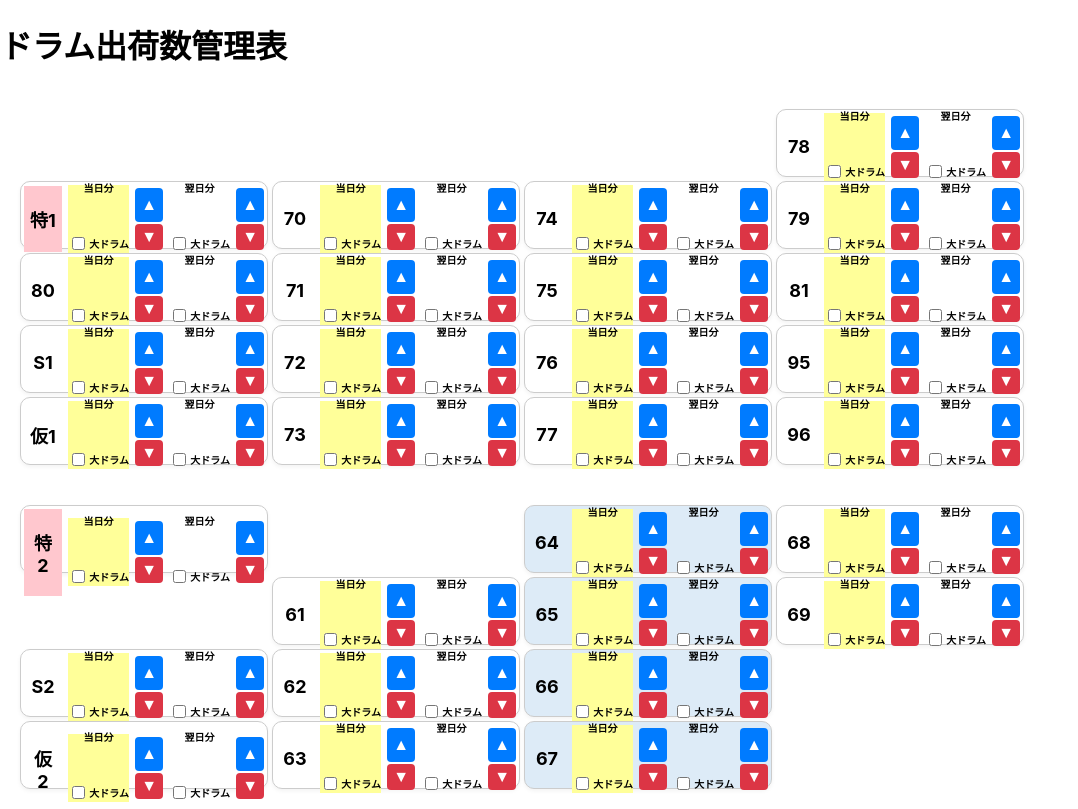
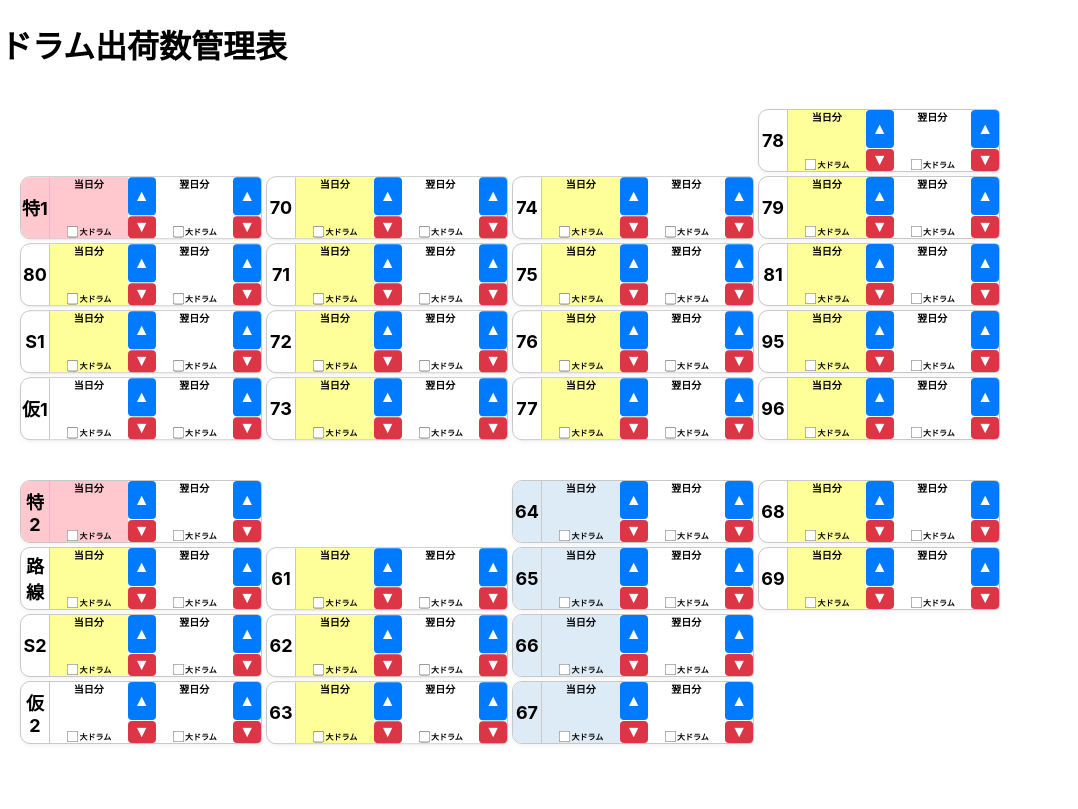
Before and after one commit to Rgtntppy/IBC, a React (Create React App) app: page /master in a window 1280 px wide. Shown: the whole page, without its empty margins (0-1078 px from the left). Built offline with nearby package versions, Linux system fonts and the light colour scheme; the HTML template or start-up script is replaced by a standard one.

Commit message:
レイアウト修正、路線便追加

```diff
--- a/src/components/master/BinBlock.tsx
+++ b/src/components/master/BinBlock.tsx
@@ -2,11 +2,11 @@ import { BinBlockProps } from "../../data/binBlockInterface";
 import { BinDayBlock } from "./BinDayBlock";
 
 export const BinBlock: React.FC<BinBlockProps> = ({ row, onChange, className }) => (
-    <div className={`binBlock ${row.highlight ? `highlight-${row.highlight}` : ''} ${className || ''}`}>
+    <div className="binBlock">
         <div className={`binName ${row.highlight ? `highlight-${row.highlight}` : ''}`}>{row.bin}</div>
         <BinDayBlock
             label="当日分"
-            className="todayCells"
+            className={`todayCells ${row.highlight ? `highlight-${row.highlight}` : ''}`}
             count={row.today}
             limit={row.limit}
             showCheckbox={true}
--- a/src/components/master/ShipmentDesign.scss
+++ b/src/components/master/ShipmentDesign.scss
@@ -1,4 +1,7 @@
 $binBlockHight: 60px;
+$border-color: 1px solid rgb(200, 200, 200);
+$block-radius: 10px;
+$button-radius: 4px;
 
 .binGrid {
     display: flex;
@@ -16,67 +19,78 @@ $binBlockHight: 60px;
         gap: 4px;
 
         &.column-lifted {
-            transform: translateY($binBlockHight*1.2);
+            transform: translateY($binBlockHight*1.12);
         }
 
         .binBlock {
             display: grid;
             grid-template-columns: auto 1fr auto 1fr auto;
-            gap: 6px;
+            gap: 0;
             align-items: center;
-            padding: 3px;
             background-color: #fff;
-            border: 1px solid #ccc;
-            border-radius: 10px;
+            border: $border-color;
+            border-radius:
+                $block-radius
+                $button-radius*1.2
+                $button-radius*1.2
+                $block-radius;
             box-shadow: 0 2px 4px rgba(0, 0, 0, 0.05);
             height: $binBlockHight;
             width: 240px;
-
-            &.spaced {
-                margin-top: $binBlockHight*1.2;
-            }
-
-            &.highlight-blue {
-                background-color: rgb(221, 235, 247);
-            }
+            padding-bottom: 1px;
 
             /* 左側: bin名 */
             .binName {
+                display: flex;
                 font-weight: bold;
                 font-size: 18px;
                 text-align: center;
-                padding: 20px 5px;
+                align-items: center;
+                justify-content: center;
+                height: 100%;
                 width: 28px;
+                border-radius: $block-radius/1.1 0 0 $block-radius/1.1;
+                border-right: $border-color;
 
                 &.highlight-red {
                     background-color: rgb(255, 199, 206);
+                }
+
+                &.highlight-blue {
+                    background-color: rgb(221, 235, 247);
                 }
             }
 
             .dayCells {
                 display: flex;
                 flex-direction: column;
+                justify-content: space-between;
                 align-items: center;
                 font-weight: bold;
+                height: 100%;
+                overflow: hidden;
+                box-sizing: border-box;
 
                 .label {
-                    margin-top: -5px;
+                    margin: -1px 0 0 0;
                     font-size: 10px;
                 }
 
                 .count {
-                    font-size: 24px;
-                    margin: 0;
+                    font-size: 30px;
                     min-height: 1rem;
+                    line-height: 1;
                 }
 
                 .checkboxLabel {
                     display: flex;
                     align-items: center;
-                    font-size: 10px;
+                    font-size: 8px;
+                    margin: 0;
 
                     input[type="checkbox"] {
-                        margin-right: 4px;
+                        transform: scale(0.9);
+                        margin: 0;
                     }
 
                     &:hover {
@@ -92,17 +106,30 @@ $binBlockHight: 60px;
             /* 今日の数量表示 */
             .todayCells {
                 background-color: rgb(255, 255, 153);
+
+                &.highlight-red {
+                    background-color: rgb(255, 199, 206);
+                }
+
+                &.highlight-blue {
+                    background-color: rgb(221, 235, 247);
+                }
+
+                &.highlight-white {
+                    background-color: #fff;
+                }
             }
 
             /* 明日の数量表示 */
             .nextDayCells {
+                background-color: #fff;
             }
 
             /* 上下のカウントボタン */
             .controlButtonCells {
                 display: flex;
                 flex-direction: column;
-                gap: 2px;
+                gap: 1px;
                 align-items: center;
             }
 
@@ -111,13 +138,13 @@ $binBlockHight: 60px;
                 font-size: 16px;
                 cursor: pointer;
                 border: none;
-                border-radius: 4px;
+                border-radius: $button-radius;
                 color: white;
                 transition: background-color 0.2s;
             }
 
             .countUpButton {
-                padding: 8px 6px;
+                padding: 10px 6px;
                 background-color: #007bff;
 
                 &:hover {
@@ -126,7 +153,7 @@ $binBlockHight: 60px;
             }
 
             .countDownButton {
-                padding: 4px 6px;
+                padding: 2px 6px;
                 background-color: #dc3545;
 
                 &:hover {
--- a/src/components/master/ShipmentTable.tsx
+++ b/src/components/master/ShipmentTable.tsx
@@ -17,16 +17,16 @@ const ShipmentTable: React.FC = () => {
   };
 
   const PMBin = [
-    [  1, 80,  3,  5],
+    [  1, 80,  3,  8],
     [ 70, 71, 72, 73],
     [ 74, 75, 76, 77],
     [ 78, 79, 81, 95, 96]
   ];
 
   const AMBin = [
-    [  2,  4, 6],
-    [  61,  62,  63],
-    [ 64,  65, 66, 67],
+    [  2,  5,  4, 9],
+    [ 61, 62, 63],
+    [ 64, 65, 66, 67],
     [ 68, 69]
   ]
 
@@ -69,7 +69,6 @@ const ShipmentTable: React.FC = () => {
               key={row.id}
               row={row}
               onChange={handleChange}
-              className={colIndex === 0 && rowIndex === 1 ? 'spaced' : ''}
             />
           ))}
         </div>
--- a/src/data/initialData.ts
+++ b/src/data/initialData.ts
@@ -4,16 +4,17 @@ export type ShipmentData = {
   today: number;
   tomorrow: number;
   limit: number;
-  highlight?: "red" | "blue";
+  highlight?: "red" | "blue" | "white";
 }
 
 export const initialData = [
     { id:  1, bin: "特1", today: 0, tomorrow: 0, limit: 15, highlight: "red" },
     { id:  2, bin: "特2", today: 0, tomorrow: 0, limit: 15, highlight: "red" },
-    { id:  3, bin: "S1", today: 0, tomorrow: 0, limit: 3 },
-    { id:  4, bin: "S2", today: 0, tomorrow: 0, limit: 3 },
-    { id:  5, bin: "仮1", today: 0, tomorrow: 0, limit: 10 },
-    { id:  6, bin: "仮2", today: 0, tomorrow: 0, limit: 10 },
+    { id:  3, bin: "S1",  today: 0, tomorrow: 0, limit: 3 },
+    { id:  4, bin: "S2",  today: 0, tomorrow: 0, limit: 3 },
+    { id:  5, bin: "路線", today: 0, tomorrow: 0, limit:10 },
+    { id:  8, bin: "仮1", today: 0, tomorrow: 0, limit: 10, highlight: "white" },
+    { id:  9, bin: "仮2", today: 0, tomorrow: 0, limit: 10, highlight: "white" },
     { id: 61, bin: "61", today: 0, tomorrow: 0, limit: 3 },
     { id: 62, bin: "62", today: 0, tomorrow: 0, limit: 3 },
     { id: 63, bin: "63", today: 0, tomorrow: 0, limit: 3 },
```
